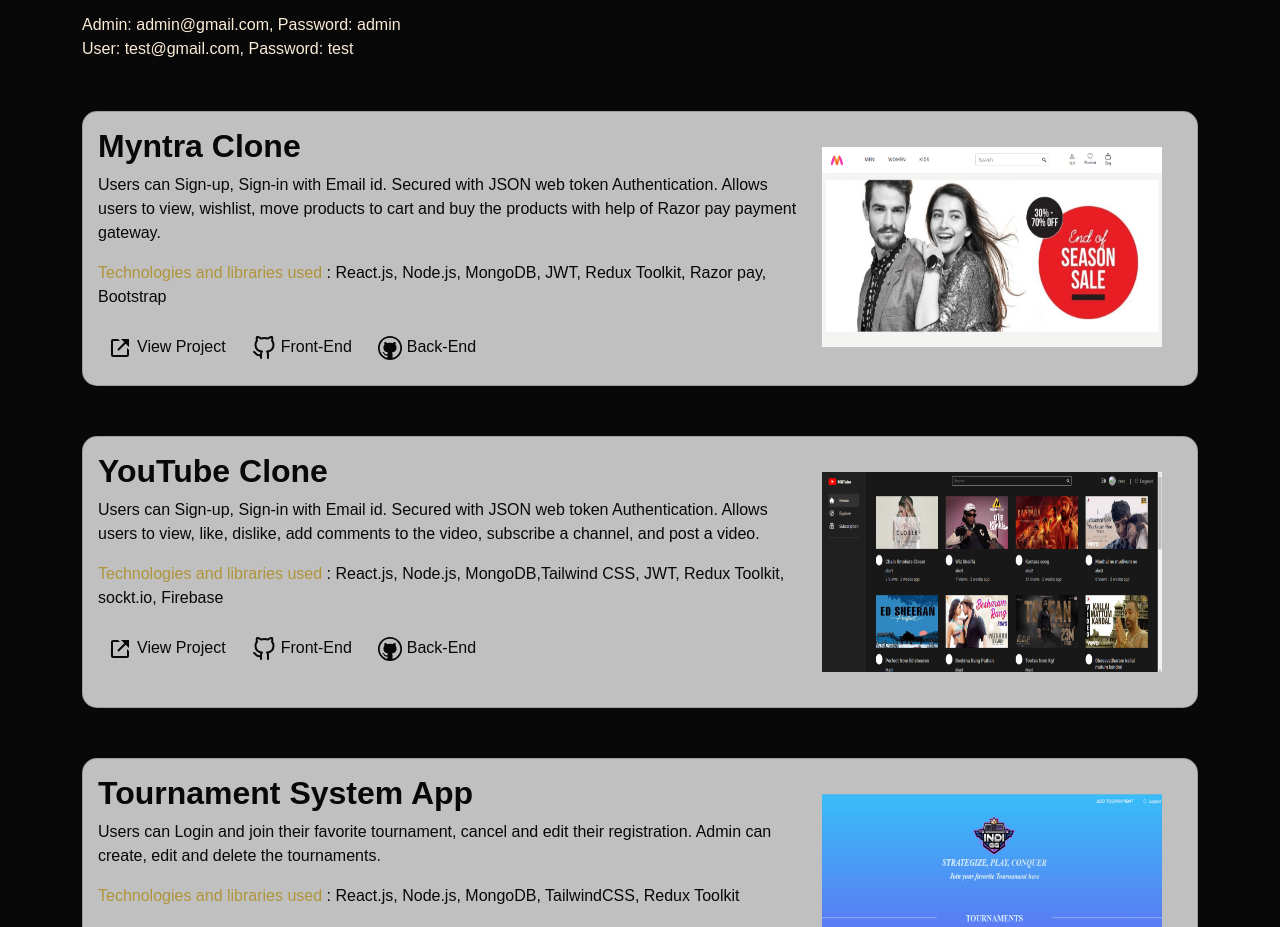
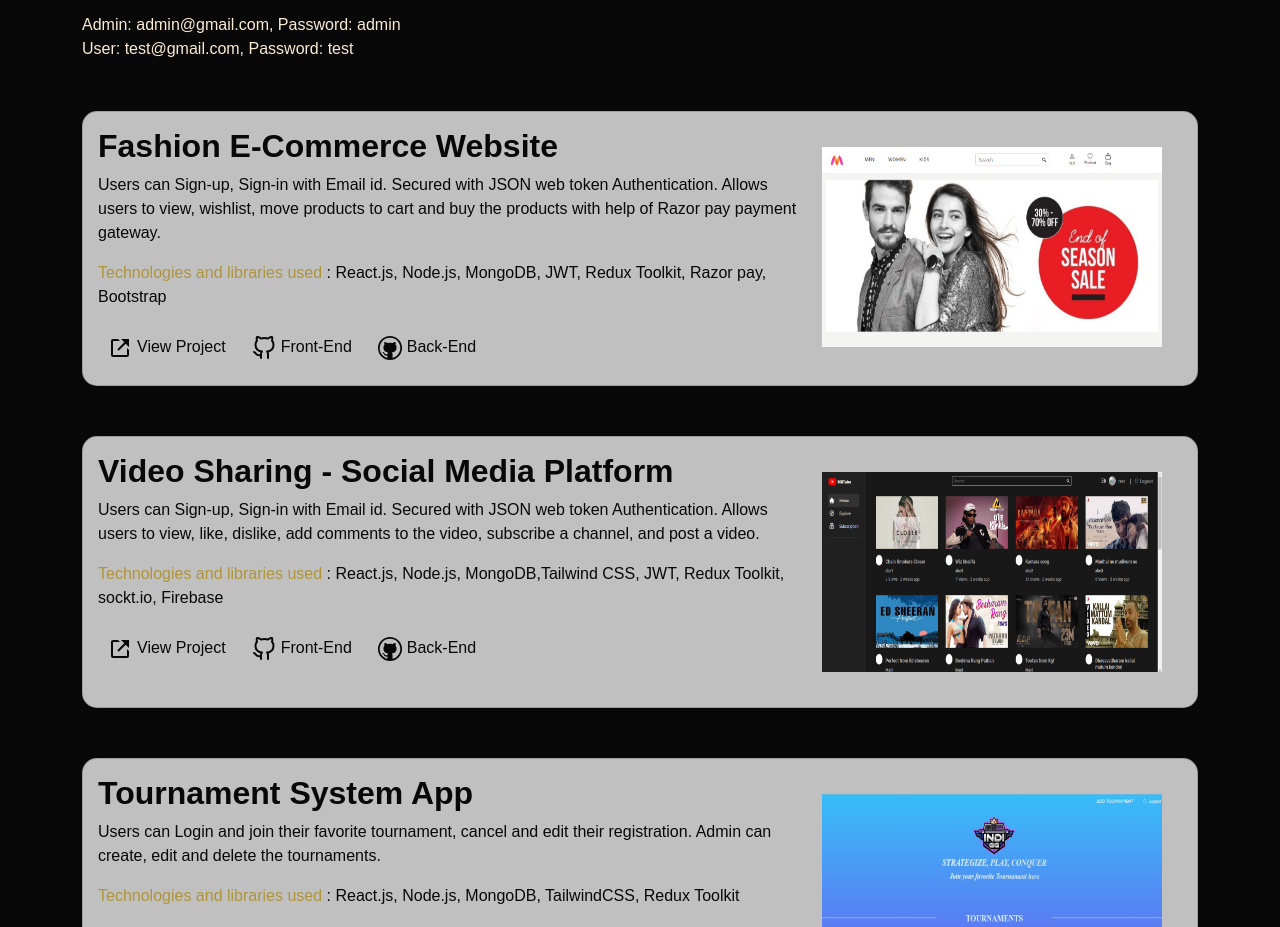
Before and after one commit to ManivasagamSuresh/Portfolio_react, a React (Create React App) app: page / in a window 1280 px wide. Shown: the part 2904-3831 px from the top of the page. Built offline with nearby package versions, Linux system fonts and the light colour scheme.

Commit message:
projects name modified

```diff
--- a/src/Components/Home/Home.jsx
+++ b/src/Components/Home/Home.jsx
@@ -17,7 +17,7 @@
         <div className="homeicons" style={{marginTop: "20px",width:"20px"}} ><a href="https://github.com/ManivasagamSuresh" style={{color: "#fff"}} target="_blank"><AiOutlineGithub size={"3em"}/></a></div>
         <div className="homeicons" style={{marginTop: "20px"}}><a href="https://www.linkedin.com/in/manivasagam-s-3534bb157/" style={{color: '#0077b5'}} target="_blank"><BsLinkedin size={"3em"}/></a></div>
         <br/>
-        <a href= "https://drive.google.com/file/d/1YfZowMb4Mg3Qg7q09koj0vbEIYnb0Bgx/view?usp=sharing"  target="_blank"><button className="btn btn-outline-warning" id="resumedownload">Check out My Resume <BsArrowRight size={"1.5em"}/></button></a>
+        <a href= "https://drive.google.com/file/d/1latqS5njESq9OatZmnxv0C8BBf17DJNL/view?usp=share_link"  target="_blank"><button className="btn btn-outline-warning" id="resumedownload">Check out My Resume <BsArrowRight size={"1.5em"}/></button></a>
       </div>
       </div>
       <div className="col-lg-6 indexi2" >
--- a/src/Components/Projectcard/Projectcard.jsx
+++ b/src/Components/Projectcard/Projectcard.jsx
@@ -22,7 +22,7 @@
 
         <div className="card-body">
           <div className="card-d">
-          <h2 className="card-title">Myntra Clone</h2>
+          <h2 className="card-title">Fashion E-Commerce Website</h2>
           <p className="card-text">Users can Sign-up, Sign-in with Email id. Secured with  JSON web token Authentication. Allows users to view, wishlist, move products to cart and buy the products with help of Razor pay payment gateway.</p>
           <p><span className='card-tech'>Technologies and libraries used </span> :  React.js, Node.js, MongoDB, JWT, Redux Toolkit, Razor pay, Bootstrap</p>
           <div className='projectcard-icons'>
@@ -45,7 +45,7 @@
 
         <div className="card-body">
          <div className='card-d'>
-          <h2 className="card-title">YouTube Clone</h2>
+          <h2 className="card-title">Video Sharing - Social Media Platform</h2>
           <p className="card-text">Users can Sign-up, Sign-in with Email id. Secured with  JSON web token Authentication. Allows users to view, like, dislike,  add comments to the video, subscribe a channel, and post a video.</p>
           <p><span className='card-tech'>Technologies and libraries used </span> : React.js, Node.js, MongoDB,Tailwind CSS, JWT, Redux Toolkit, sockt.io, Firebase</p>
           <div className='projectcard-icons'>
```
